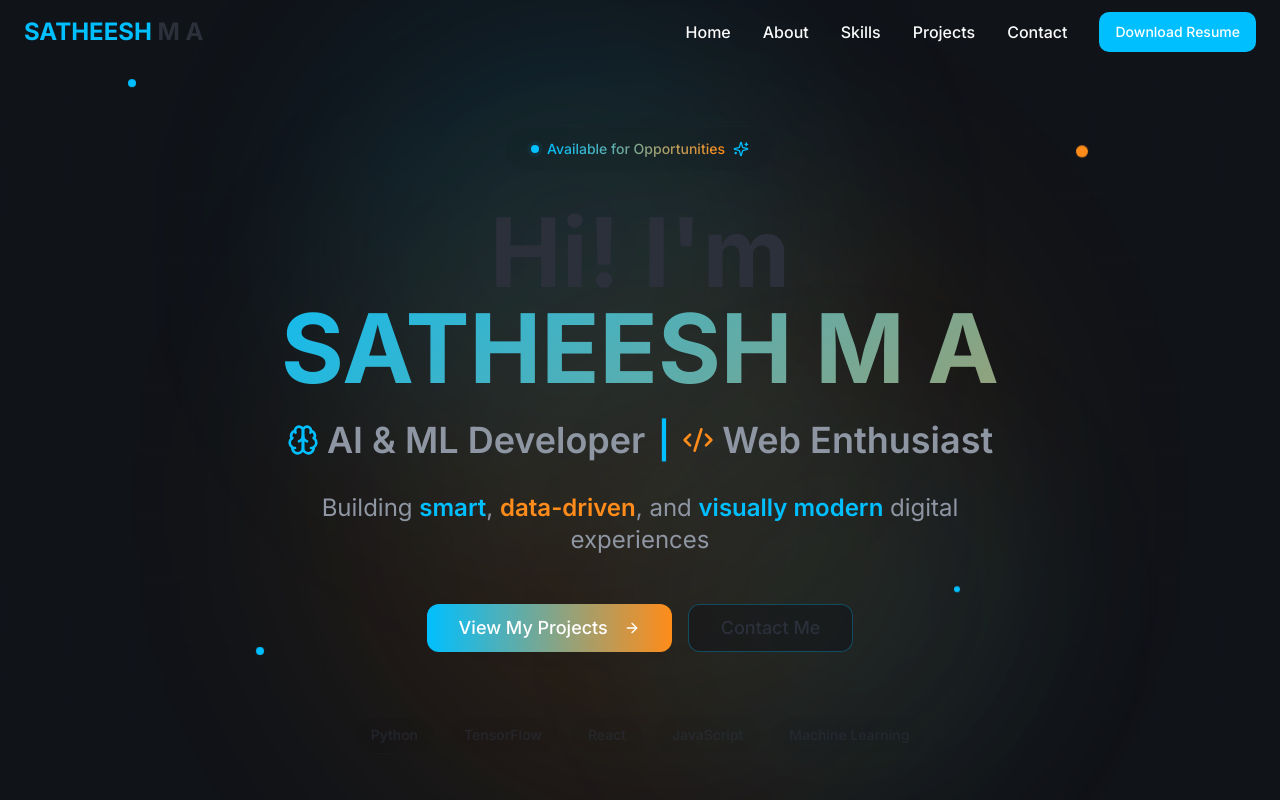
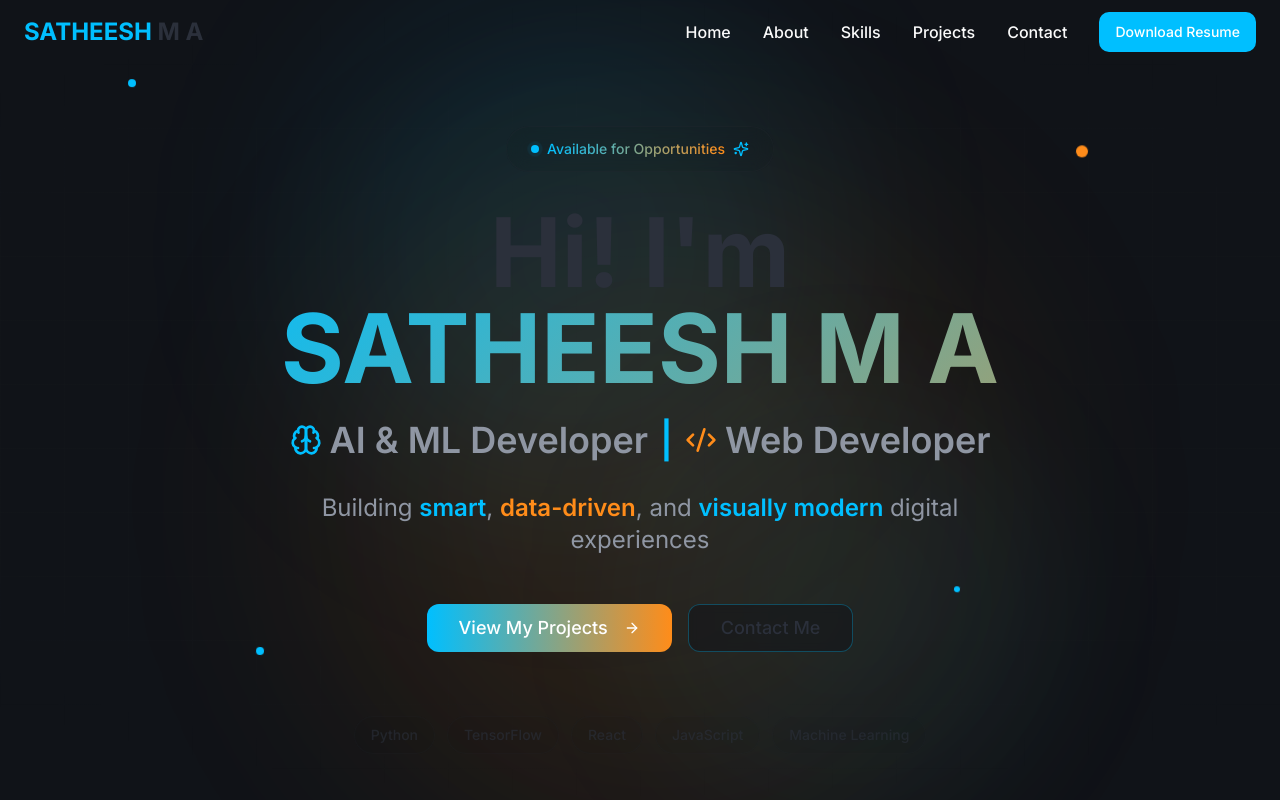
Before and after one commit to SatheeshmaDev/satheeshma-info, a React (Vite) app: page / in a window 1280 px wide. Shown: the top 800 px of the page. Built offline with nearby package versions, Linux system fonts and the light colour scheme; the HTML template or start-up script is replaced by a standard one.

Commit message:
Refactor: Update hero section title

```diff
--- a/src/components/Hero.tsx
+++ b/src/components/Hero.tsx
@@ -64,7 +64,7 @@ const Hero = () => {
             <span className="text-primary">|</span>
             <div className="flex items-center gap-2 group">
               <Code2 className="w-6 h-6 md:w-8 md:h-8 text-secondary group-hover:scale-110 transition-transform" />
-              <span>Web Enthusiast</span>
+              <span>Web Developer</span>
             </div>
           </div>
 
```
